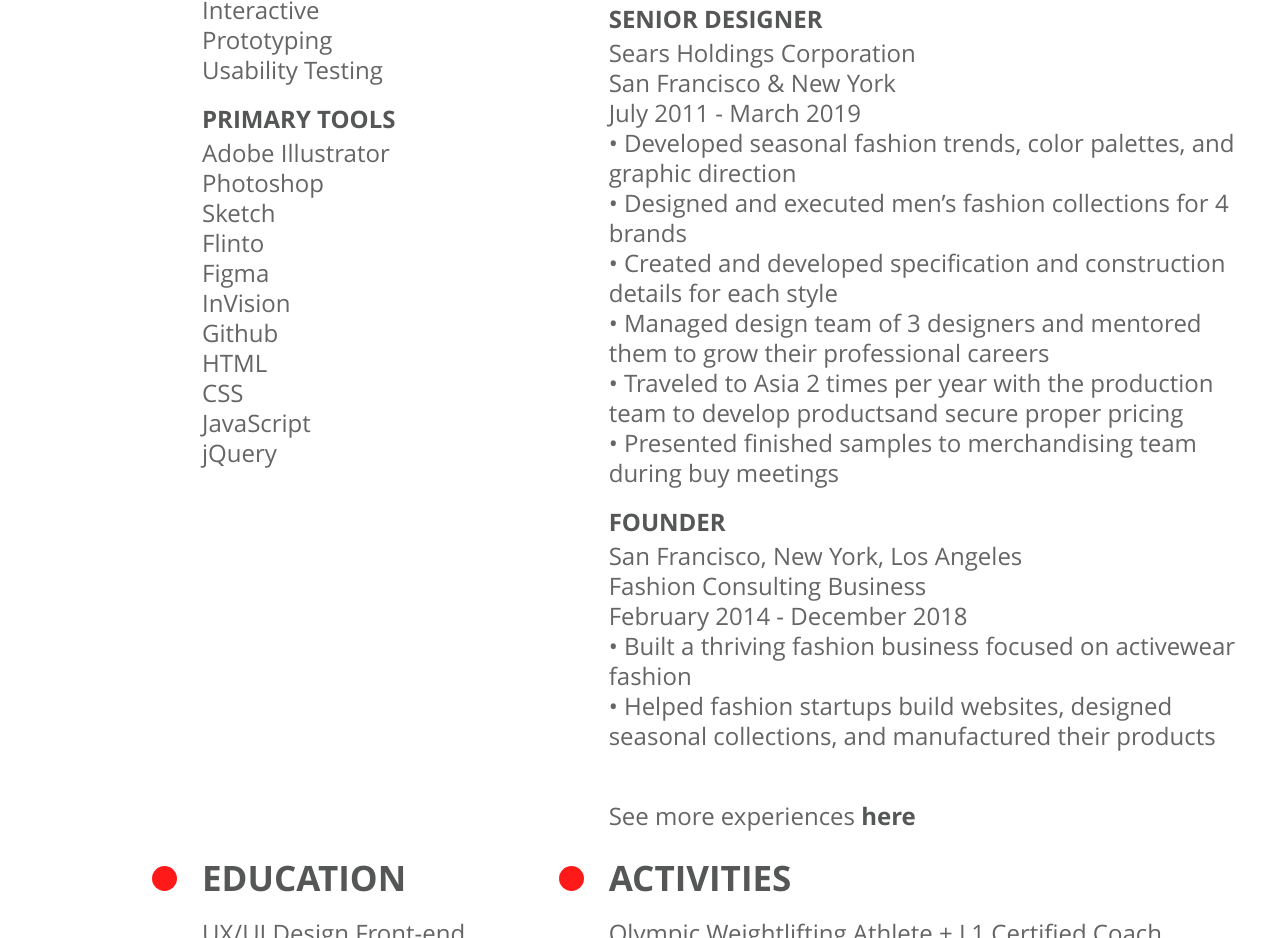
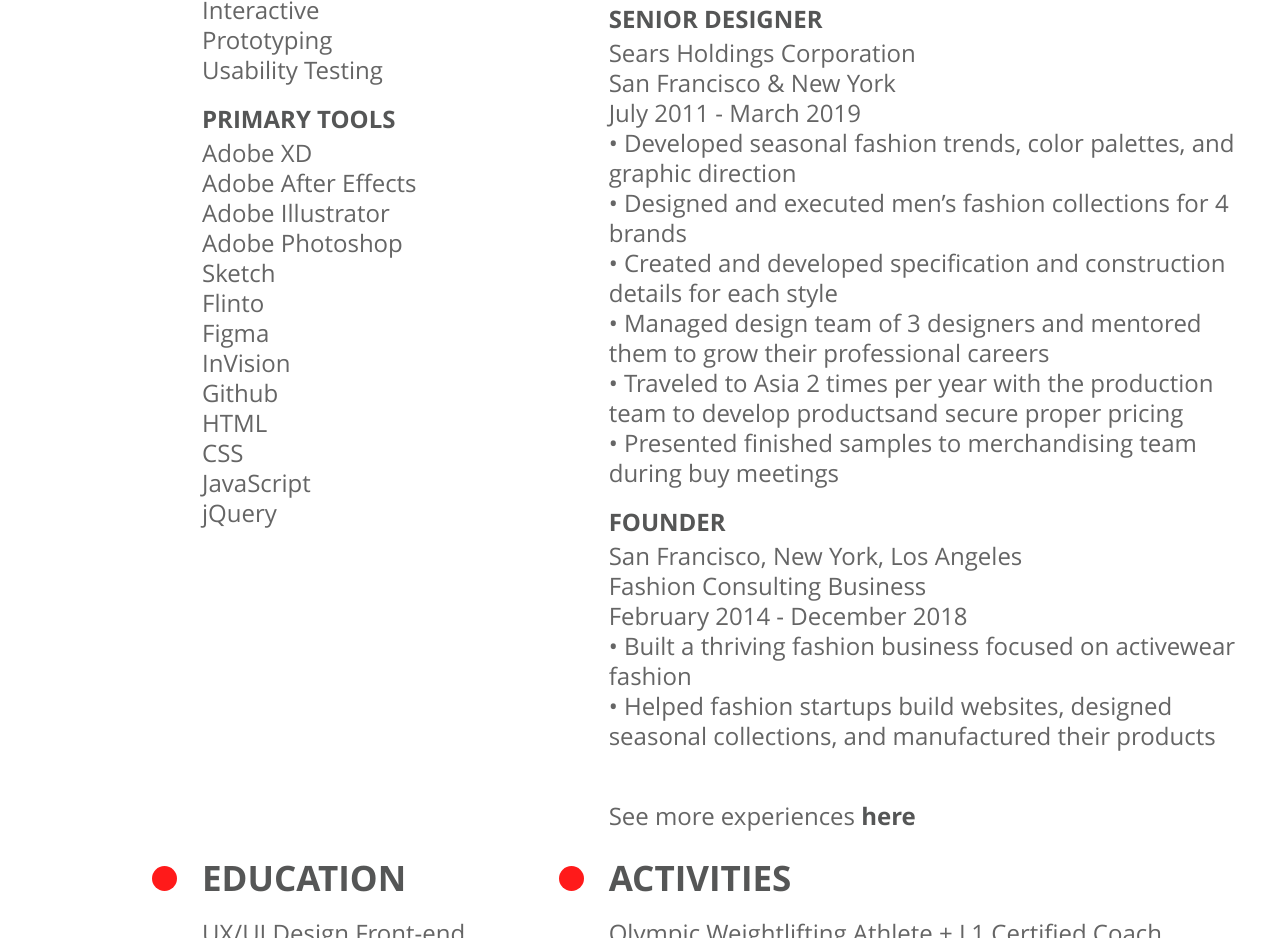
Before and after one commit to shasuganda/shasuganda_portfolio.github.io, a plain HTML site: page resume.html in a window 1280 px wide. Shown: the part 1065-2003 px from the top of the page. Drawn offline with Linux system fonts and the light colour scheme.

Commit message:
Portfolio 08/02

```diff
--- a/resume.html
+++ b/resume.html
@@ -123,8 +123,10 @@
                                 </div>
                                 <div class="single-topic">
                                     <h5>PRIMARY TOOLS</h5>
+                                    <p>Adobe XD</p>
+                                    <p>Adobe After Effects</p>
                                     <p>Adobe Illustrator</p>
-                                    <p>Photoshop</p>
+                                    <p>Adobe Photoshop</p>
                                     <p>Sketch</p>
                                     <p>Flinto</p>
                                     <p>Figma</p>
```
